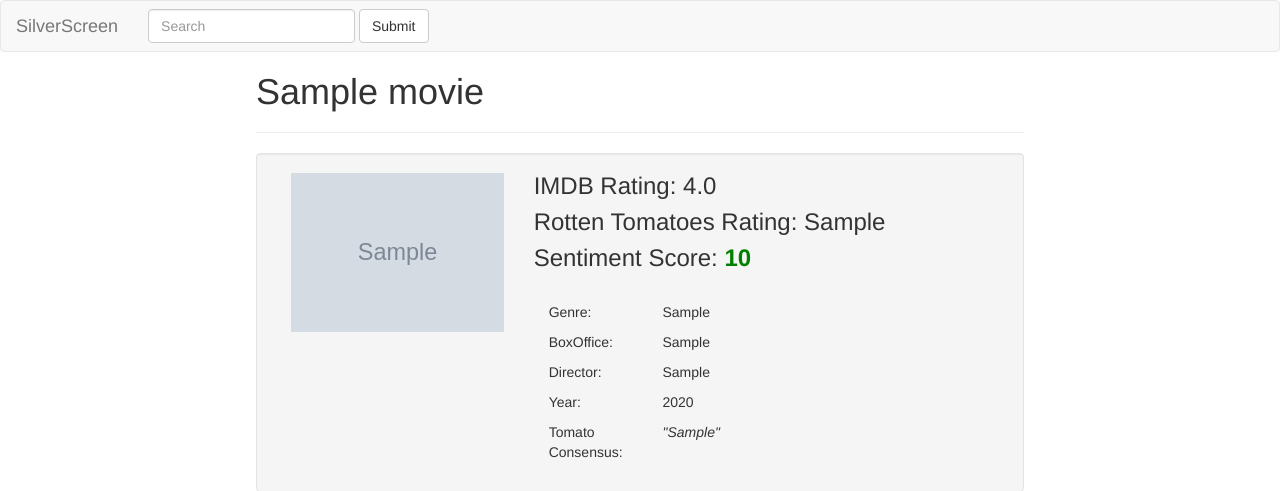
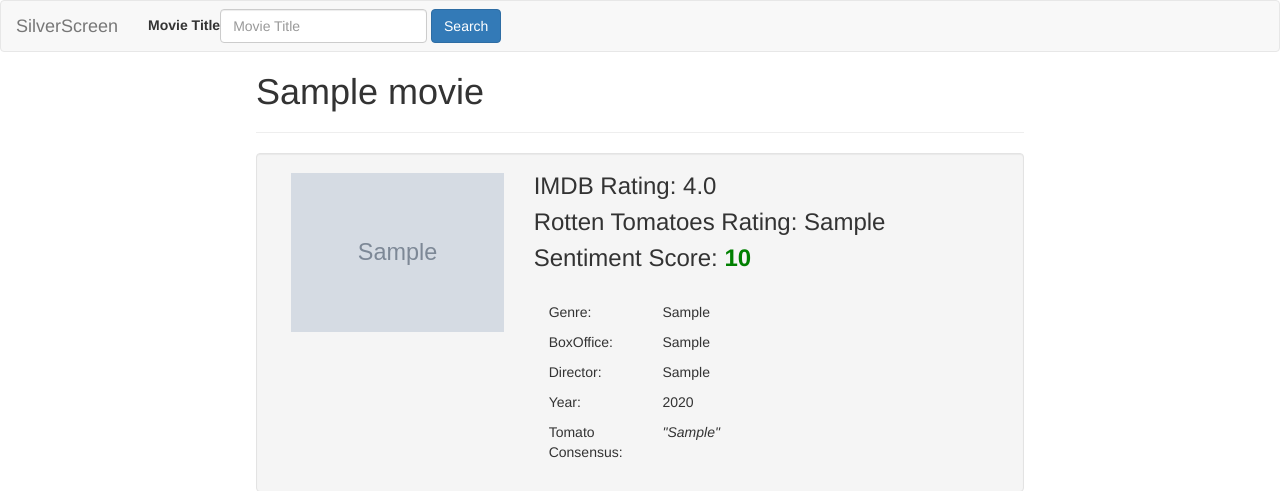
Before and after one commit to bfbachmann/Silver-Screen, a Django app: template app/templates/results.html in a window 1280 px wide. Shown: the top 491 px of the page. Run offline with Django 3.2, Linux system fonts and the light colour scheme; tables that the repository leaves empty hold one stand-in row (values such as "Sample post"); the template is opened without the code that fills it: values that come from a table or form of the project are taken from there, most other values are stand-ins (such as "Sample title", 1, 10 or a date in 2020); grey boxes marked "Sample" are stand-in pictures; some libraries are stand-ins or nearby versions.

Commit message:
add navbar form

```diff
--- a/app/templates/results.html
+++ b/app/templates/results.html
@@ -20,11 +20,15 @@
                 <a class="navbar-brand" href="#">
                     SilverScreen
                 </a>
-		       <form class="navbar-form navbar-left">
-				<div class="form-group">
-					<input type="text" class="form-control" placeholder="Search">
-				</div>
-				<button type="submit" class="btn btn-default">Submit</button>
+                <style>
+                    .control-label { display: none; }
+                </style>
+                <form action="/results/" method="post" class="form navbar-form navbar-left">
+                    {% csrf_token %}
+                    {% bootstrap_form new_form %}
+                    {% buttons %}
+                    <button type="submit" class="btn btn-primary">Search</button>
+                    {% endbuttons %}
                 </form>
             </div>
         </div>
--- a/app/views.py
+++ b/app/views.py
@@ -100,7 +100,7 @@ def results(request):
 
         overall_score = sum_scores/num_nonzero
 
-        data_to_render = {'form': QueryForm(request.POST), 'tweets': clean_tweets, 'movie': movie, 'overall_score': overall_score}
+        data_to_render = {'form': QueryForm(request.POST), 'tweets': clean_tweets, 'movie': movie, 'overall_score': overall_score, 'new_form': QueryForm()}
         return render(request, 'results.html', data_to_render)
 
     # if request is GET redirect to index
```
Lines whose indentation alone changed are shown as unchanged.
